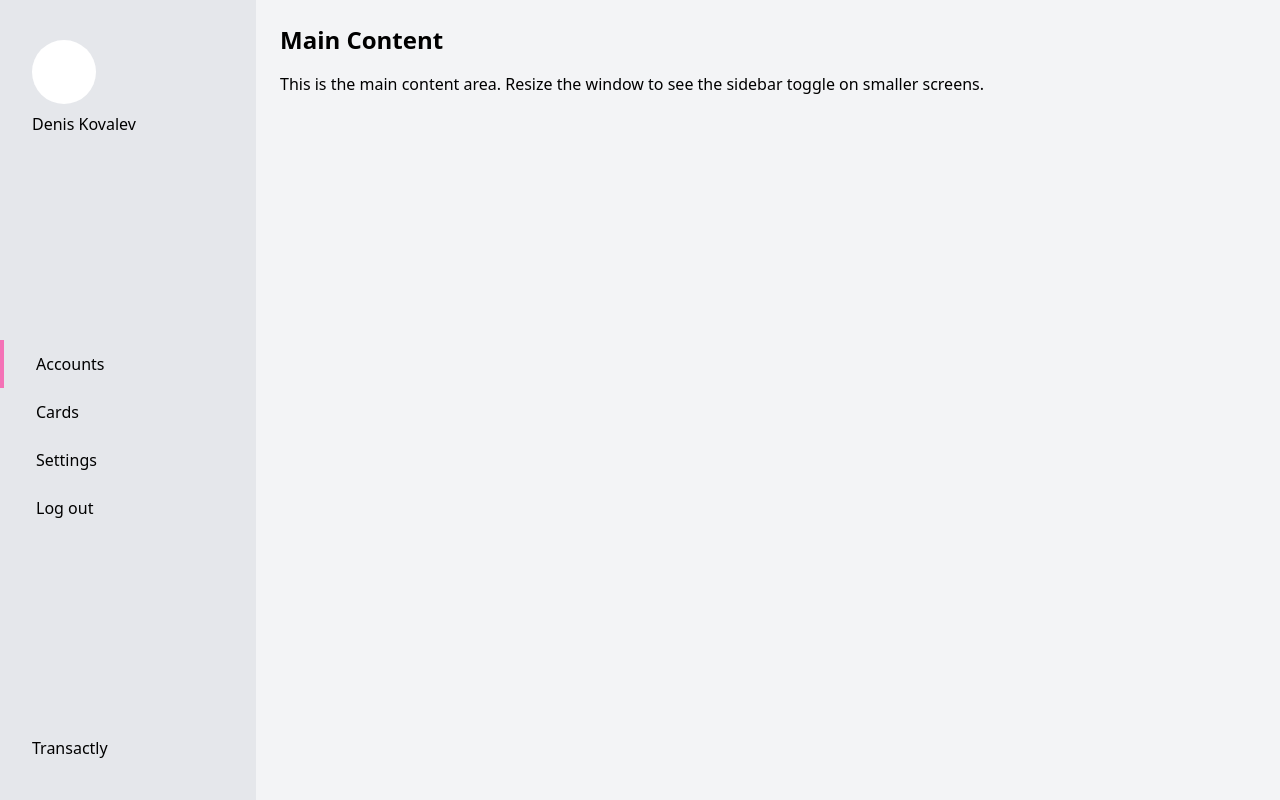
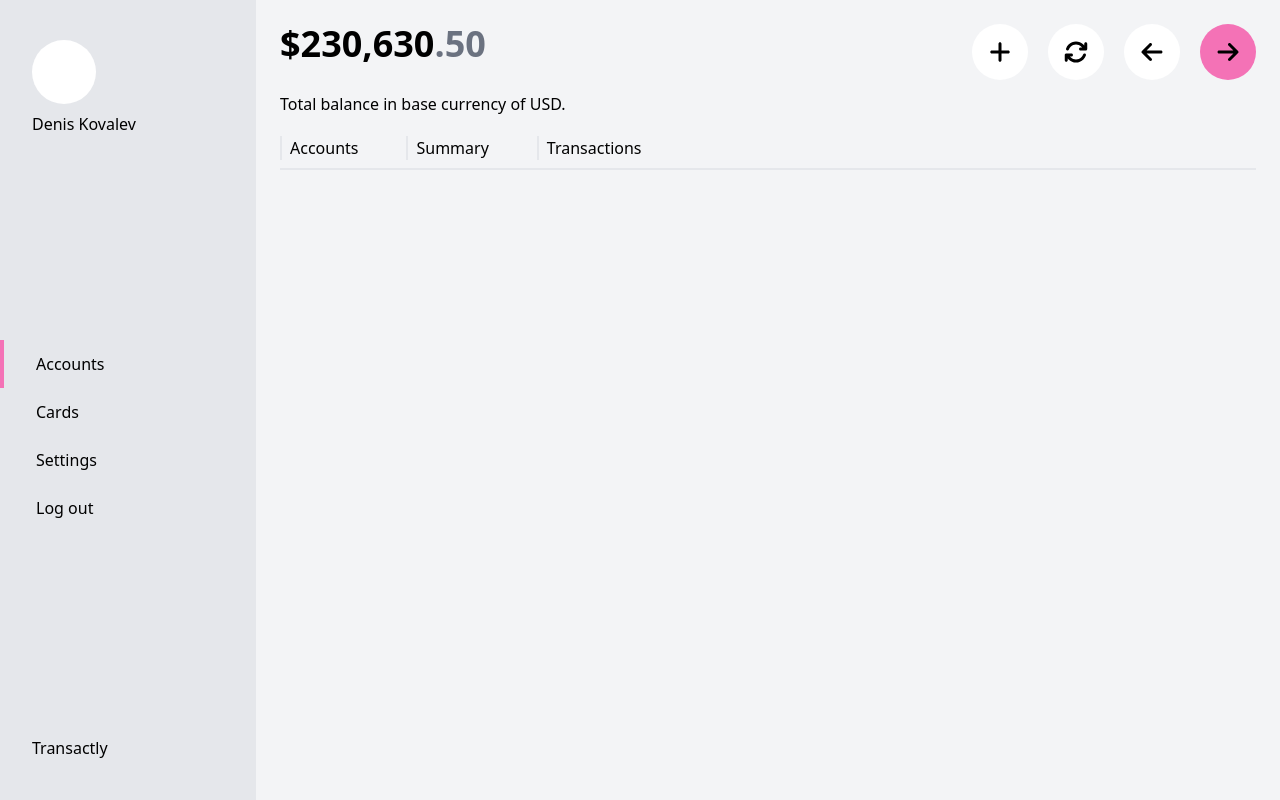
Before and after one commit to SHHristov20/Transactly, a React (Vite) app in the folder Transactly/Transactly.Client/: page / in a window 1280 px wide. Built offline with nearby package versions, Linux system fonts and the light colour scheme.

Commit message:
Create dashboard header

```diff
--- /dev/null
+++ b/Transactly/Transactly.Client/src/Components/Header.jsx
@@ -0,0 +1,49 @@
+import React from "react";
+import { FaPlus } from "react-icons/fa6";
+import { FaArrowsRotate } from "react-icons/fa6";
+import { FaArrowLeft } from "react-icons/fa6";
+import { FaArrowRight } from "react-icons/fa6";
+
+const Header = () => {
+  return (
+    <React.Fragment>
+      <div className="flex-1 p-6 overflow-y-auto space-y-3">
+        <div className="flex flex-col md:flex-row justify-between">
+          <h1 className="text-4xl font-bold mb-4">
+            $230,630<span className="text-gray-500">.50</span>
+          </h1>
+
+          <div className="flex gap-x-5">
+            <div className="bg-white w-14 h-14 rounded-full flex justify-center items-center text-2xl cursor-pointer hover:bg-gray-200 transition-colors duration-300">
+              <FaPlus />
+            </div>
+            <div className="bg-white w-14 h-14 rounded-full flex justify-center items-center text-2xl cursor-pointer hover:bg-gray-200 transition-colors duration-300">
+              <FaArrowsRotate />
+            </div>
+            <div className="bg-white w-14 h-14 rounded-full flex justify-center items-center text-2xl cursor-pointer hover:bg-gray-200 transition-colors duration-300">
+              <FaArrowLeft />
+            </div>
+            <div className="bg-pink-400 w-14 h-14 rounded-full flex justify-center items-center text-2xl cursor-pointer hover:bg-pink-500 transition-colors duration-300">
+              <FaArrowRight />
+            </div>
+          </div>
+        </div>
+        <p>Total balance in base currency of USD.</p>
+
+        <div className="flex justify-between md:justify-start md:gap-x-10 border-b-[2px] py-2">
+          <h1 className="px-2 border-l-[2px] transition-colors duration-300 hover:border-pink-400 cursor-pointer">
+            Accounts
+          </h1>
+          <h1 className="px-2 border-l-[2px] transition-colors duration-300 hover:border-pink-400 cursor-pointer">
+            Summary
+          </h1>
+          <h1 className="px-2 border-l-[2px] transition-colors duration-300 hover:border-pink-400 cursor-pointer">
+            Transactions
+          </h1>
+        </div>
+      </div>
+    </React.Fragment>
+  );
+};
+
+export default Header;
--- /dev/null
+++ b/Transactly/Transactly.Client/src/Components/Sidebar.jsx
@@ -0,0 +1,37 @@
+/* eslint-disable react/prop-types */
+import React from "react";
+
+const Sidebar = (props) => {
+  return (
+    <React.Fragment>
+      <div
+        className={`fixed lg:static top-0 left-0 h-full bg-gray-200 w-64 py-10 flex flex-col justify-between transform ${
+          props.isSidebarOpen ? "translate-x-0" : "-translate-x-full"
+        } transition-transform duration-300 lg:translate-x-0`}
+      >
+        <div className="space-y-2 px-8">
+          <div className="h-16 w-16 bg-white rounded-full"></div>
+          <h1>Denis Kovalev</h1>
+        </div>
+        <div className="">
+          <h1 className="transition-colors duration-300 border-l-[4px] border-pink-400 px-8 py-3 hover:border-l-[4px] hover:border-pink-400 cursor-pointer">
+            Accounts
+          </h1>
+          <h1 className="transition-colors duration-300 px-8 py-3 border-l-[4px] hover:border-pink-400 cursor-pointer">
+            Cards
+          </h1>
+          <h1 className="transition-colors duration-300 px-8 py-3 border-l-[4px] hover:border-pink-400 cursor-pointer">
+            Settings
+          </h1>
+          <h1 className="transition-colors duration-300 px-8 py-3 border-l-[4px] hover:border-pink-400 cursor-pointer">
+            Log out
+          </h1>
+        </div>
+
+        <div className="px-8">Transactly</div>
+      </div>
+    </React.Fragment>
+  );
+};
+
+export default Sidebar;
--- a/Transactly/Transactly.Client/src/Pages/Home.jsx
+++ b/Transactly/Transactly.Client/src/Pages/Home.jsx
@@ -1,4 +1,6 @@
 import React, { useState } from "react";
+import Header from "../Components/Header";
+import Sidebar from "../Components/Sidebar";
 
 const Home = () => {
   const [isSidebarOpen, setIsSidebarOpen] = useState(false);
@@ -10,32 +12,14 @@ const Home = () => {
   return (
     <React.Fragment>
       <div className="h-screen flex overflow-hidden">
-        <div
-          className={`fixed lg:static top-0 left-0 h-full bg-gray-200 w-64 py-10 flex flex-col justify-between transform ${
-            isSidebarOpen ? "translate-x-0" : "-translate-x-full"
-          } transition-transform duration-300 lg:translate-x-0`}
-        >
-          <div className="space-y-2 px-8">
-            <div className="h-16 w-16 bg-white rounded-full"></div>
-            <h1>Denis Kovalev</h1>
-          </div>
-          <div className="">
-            <h1 className="transition-colors duration-300 border-l-[4px] border-pink-400 px-8 py-3 hover:border-l-[4px] hover:border-pink-400 cursor-pointer">
-              Accounts
-            </h1>
-            <h1 className="transition-colors duration-300 px-8 py-3 border-l-[4px] hover:border-pink-400 cursor-pointer">
-              Cards
-            </h1>
-            <h1 className="transition-colors duration-300 px-8 py-3 border-l-[4px] hover:border-pink-400 cursor-pointer">
-              Settings
-            </h1>
-            <h1 className="transition-colors duration-300 px-8 py-3 border-l-[4px] hover:border-pink-400 cursor-pointer">
-              Log out
-            </h1>
-          </div>
+        {isSidebarOpen && (
+          <div
+            className="fixed inset-0 bg-black bg-opacity-50 lg:hidden"
+            onClick={toggleSidebar}
+          ></div>
+        )}
 
-          <div className="px-8">Transactly</div>
-        </div>
+        <Sidebar isSidebarOpen={isSidebarOpen} />
 
         <div className="flex-1 flex flex-col bg-gray-100">
           <div className="bg-white shadow-md p-4 flex items-center justify-between lg:hidden">
@@ -58,24 +42,11 @@ const Home = () => {
                 />
               </svg>
             </button>
-            <span className="text-xl font-semibold">My App</span>
+            <span className="text-xl font-semibold">Dashboard</span>
           </div>
 
-          <div className="flex-1 p-6 overflow-y-auto">
-            <h1 className="text-2xl font-bold mb-4">Main Content</h1>
-            <p>
-              This is the main content area. Resize the window to see the
-              sidebar toggle on smaller screens.
-            </p>
-          </div>
+          <Header />
         </div>
-
-        {/* {isSidebarOpen && (
-          <div
-            className="fixed inset-0 bg-black bg-opacity-50 lg:hidden"
-            onClick={toggleSidebar}
-          ></div>
-        )} */}
       </div>
     </React.Fragment>
   );
--- a/Transactly/Transactly.Client/src/index.output.css
+++ b/Transactly/Transactly.Client/src/index.output.css
@@ -558,53 +558,21 @@ video {
   position: fixed;
 }
 
-.absolute {
-  position: absolute;
-}
-
 .inset-0 {
   inset: 0px;
-}
-
-.bottom-0 {
-  bottom: 0px;
 }
 
 .left-0 {
   left: 0px;
 }
 
-.left-4 {
-  left: 1rem;
-}
-
-.top-4 {
-  top: 1rem;
-}
-
 .top-0 {
   top: 0px;
-}
-
-.z-50 {
-  z-index: 50;
 }
 
 .my-2 {
   margin-top: 0.5rem;
   margin-bottom: 0.5rem;
-}
-
-.ml-0 {
-  margin-left: 0px;
-}
-
-.mt-4 {
-  margin-top: 1rem;
-}
-
-.mt-8 {
-  margin-top: 2rem;
 }
 
 .mb-4 {
@@ -627,28 +595,24 @@ video {
   height: 3rem;
 }
 
-.h-screen {
-  height: 100vh;
+.h-14 {
+  height: 3.5rem;
 }
 
-.h-8 {
-  height: 2rem;
+.h-16 {
+  height: 4rem;
+}
+
+.h-6 {
+  height: 1.5rem;
 }
 
 .h-full {
   height: 100%;
 }
 
-.h-6 {
-  height: 1.5rem;
-}
-
-.h-20 {
-  height: 5rem;
-}
-
-.h-16 {
-  height: 4rem;
+.h-screen {
+  height: 100vh;
 }
 
 .w-10 {
@@ -659,32 +623,28 @@ video {
   width: 3rem;
 }
 
+.w-14 {
+  width: 3.5rem;
+}
+
+.w-16 {
+  width: 4rem;
+}
+
+.w-6 {
+  width: 1.5rem;
+}
+
+.w-64 {
+  width: 16rem;
+}
+
 .w-full {
   width: 100%;
 }
 
 .w-screen {
   width: 100vw;
-}
-
-.w-1 {
-  width: 0.25rem;
-}
-
-.w-16 {
-  width: 4rem;
-}
-
-.w-64 {
-  width: 16rem;
-}
-
-.w-6 {
-  width: 1.5rem;
-}
-
-.w-20 {
-  width: 5rem;
 }
 
 .flex-1 {
@@ -709,10 +669,6 @@ video {
   cursor: pointer;
 }
 
-.flex-row {
-  flex-direction: row;
-}
-
 .flex-col {
   flex-direction: column;
 }
@@ -729,16 +685,13 @@ video {
   justify-content: space-between;
 }
 
-.gap-4 {
-  gap: 1rem;
+.gap-x-5 {
+  -moz-column-gap: 1.25rem;
+       column-gap: 1.25rem;
 }
 
 .gap-y-6 {
   row-gap: 1.5rem;
-}
-
-.gap-y-5 {
-  row-gap: 1.25rem;
 }
 
 .space-x-5 > :not([hidden]) ~ :not([hidden]) {
@@ -747,28 +700,16 @@ video {
   margin-left: calc(1.25rem * calc(1 - var(--tw-space-x-reverse)));
 }
 
-.space-y-4 > :not([hidden]) ~ :not([hidden]) {
-  --tw-space-y-reverse: 0;
-  margin-top: calc(1rem * calc(1 - var(--tw-space-y-reverse)));
-  margin-bottom: calc(1rem * var(--tw-space-y-reverse));
-}
-
-.space-y-5 > :not([hidden]) ~ :not([hidden]) {
-  --tw-space-y-reverse: 0;
-  margin-top: calc(1.25rem * calc(1 - var(--tw-space-y-reverse)));
-  margin-bottom: calc(1.25rem * var(--tw-space-y-reverse));
-}
-
-.space-y-10 > :not([hidden]) ~ :not([hidden]) {
-  --tw-space-y-reverse: 0;
-  margin-top: calc(2.5rem * calc(1 - var(--tw-space-y-reverse)));
-  margin-bottom: calc(2.5rem * var(--tw-space-y-reverse));
-}
-
 .space-y-2 > :not([hidden]) ~ :not([hidden]) {
   --tw-space-y-reverse: 0;
   margin-top: calc(0.5rem * calc(1 - var(--tw-space-y-reverse)));
   margin-bottom: calc(0.5rem * var(--tw-space-y-reverse));
+}
+
+.space-y-3 > :not([hidden]) ~ :not([hidden]) {
+  --tw-space-y-reverse: 0;
+  margin-top: calc(0.75rem * calc(1 - var(--tw-space-y-reverse)));
+  margin-bottom: calc(0.75rem * var(--tw-space-y-reverse));
 }
 
 .overflow-hidden {
@@ -783,46 +724,20 @@ video {
   border-radius: 9999px;
 }
 
-.rounded-md {
-  border-radius: 0.375rem;
-}
-
-.rounded {
-  border-radius: 0.25rem;
-}
-
 .border-b-\[1px\] {
   border-bottom-width: 1px;
 }
 
-.border-r {
-  border-right-width: 1px;
+.border-b-\[2px\] {
+  border-bottom-width: 2px;
 }
 
-.border-b {
-  border-bottom-width: 1px;
-}
-
-.border-l-2 {
+.border-l-\[2px\] {
   border-left-width: 2px;
-}
-
-.border-l-\[3px\] {
-  border-left-width: 3px;
 }
 
 .border-l-\[4px\] {
   border-left-width: 4px;
-}
-
-.border-gray-200 {
-  --tw-border-opacity: 1;
-  border-color: rgb(229 231 235 / var(--tw-border-opacity, 1));
-}
-
-.border-gray-600 {
-  --tw-border-opacity: 1;
-  border-color: rgb(75 85 99 / var(--tw-border-opacity, 1));
 }
 
 .border-pink-400 {
@@ -835,6 +750,26 @@ video {
   background-color: rgb(245 247 250 / var(--tw-bg-opacity, 1));
 }
 
+.bg-black {
+  --tw-bg-opacity: 1;
+  background-color: rgb(0 0 0 / var(--tw-bg-opacity, 1));
+}
+
+.bg-gray-100 {
+  --tw-bg-opacity: 1;
+  background-color: rgb(243 244 246 / var(--tw-bg-opacity, 1));
+}
+
+.bg-gray-200 {
+  --tw-bg-opacity: 1;
+  background-color: rgb(229 231 235 / var(--tw-bg-opacity, 1));
+}
+
+.bg-pink-400 {
+  --tw-bg-opacity: 1;
+  background-color: rgb(244 114 182 / var(--tw-bg-opacity, 1));
+}
+
 .bg-pink-600 {
   --tw-bg-opacity: 1;
   background-color: rgb(219 39 119 / var(--tw-bg-opacity, 1));
@@ -845,54 +780,21 @@ video {
   background-color: rgb(168 85 247 / var(--tw-bg-opacity, 1));
 }
 
-.bg-pink-500 {
-  --tw-bg-opacity: 1;
-  background-color: rgb(236 72 153 / var(--tw-bg-opacity, 1));
-}
-
 .bg-white {
   --tw-bg-opacity: 1;
   background-color: rgb(255 255 255 / var(--tw-bg-opacity, 1));
-}
-
-.bg-black {
-  --tw-bg-opacity: 1;
-  background-color: rgb(0 0 0 / var(--tw-bg-opacity, 1));
-}
-
-.bg-gray-100 {
-  --tw-bg-opacity: 1;
-  background-color: rgb(243 244 246 / var(--tw-bg-opacity, 1));
-}
-
-.bg-gray-800 {
-  --tw-bg-opacity: 1;
-  background-color: rgb(31 41 55 / var(--tw-bg-opacity, 1));
-}
-
-.bg-gray-200 {
-  --tw-bg-opacity: 1;
-  background-color: rgb(229 231 235 / var(--tw-bg-opacity, 1));
 }
 
 .bg-opacity-50 {
   --tw-bg-opacity: 0.5;
 }
 
-.p-5 {
-  padding: 1.25rem;
-}
-
-.p-2 {
-  padding: 0.5rem;
-}
-
 .p-4 {
   padding: 1rem;
 }
 
-.p-8 {
-  padding: 2rem;
+.p-5 {
+  padding: 1.25rem;
 }
 
 .p-6 {
@@ -909,21 +811,6 @@ video {
   padding-right: 1.25rem;
 }
 
-.py-2 {
-  padding-top: 0.5rem;
-  padding-bottom: 0.5rem;
-}
-
-.py-3 {
-  padding-top: 0.75rem;
-  padding-bottom: 0.75rem;
-}
-
-.px-4 {
-  padding-left: 1rem;
-  padding-right: 1rem;
-}
-
 .px-8 {
   padding-left: 2rem;
   padding-right: 2rem;
@@ -934,14 +821,14 @@ video {
   padding-bottom: 2.5rem;
 }
 
-.py-5 {
-  padding-top: 1.25rem;
-  padding-bottom: 1.25rem;
+.py-2 {
+  padding-top: 0.5rem;
+  padding-bottom: 0.5rem;
 }
 
-.px-3 {
-  padding-left: 0.75rem;
-  padding-right: 0.75rem;
+.py-3 {
+  padding-top: 0.75rem;
+  padding-bottom: 0.75rem;
 }
 
 .pb-5 {
@@ -967,16 +854,6 @@ video {
   line-height: 2.5rem;
 }
 
-.text-sm {
-  font-size: 0.875rem;
-  line-height: 1.25rem;
-}
-
-.text-lg {
-  font-size: 1.125rem;
-  line-height: 1.75rem;
-}
-
 .text-xl {
   font-size: 1.25rem;
   line-height: 1.75rem;
@@ -1000,24 +877,9 @@ video {
   color: rgb(254 92 115 / var(--tw-text-opacity, 1));
 }
 
-.text-white {
-  --tw-text-opacity: 1;
-  color: rgb(255 255 255 / var(--tw-text-opacity, 1));
-}
-
-.text-gray-400 {
-  --tw-text-opacity: 1;
-  color: rgb(156 163 175 / var(--tw-text-opacity, 1));
-}
-
 .text-gray-500 {
   --tw-text-opacity: 1;
   color: rgb(107 114 128 / var(--tw-text-opacity, 1));
-}
-
-.text-gray-600 {
-  --tw-text-opacity: 1;
-  color: rgb(75 85 99 / var(--tw-text-opacity, 1));
 }
 
 .text-gray-800 {
@@ -1025,10 +887,9 @@ video {
   color: rgb(31 41 55 / var(--tw-text-opacity, 1));
 }
 
-.shadow-lg {
-  --tw-shadow: 0 10px 15px -3px rgb(0 0 0 / 0.1), 0 4px 6px -4px rgb(0 0 0 / 0.1);
-  --tw-shadow-colored: 0 10px 15px -3px var(--tw-shadow-color), 0 4px 6px -4px var(--tw-shadow-color);
-  box-shadow: var(--tw-ring-offset-shadow, 0 0 #0000), var(--tw-ring-shadow, 0 0 #0000), var(--tw-shadow);
+.text-white {
+  --tw-text-opacity: 1;
+  color: rgb(255 255 255 / var(--tw-text-opacity, 1));
 }
 
 .shadow-md {
@@ -1037,20 +898,14 @@ video {
   box-shadow: var(--tw-ring-offset-shadow, 0 0 #0000), var(--tw-ring-shadow, 0 0 #0000), var(--tw-shadow);
 }
 
-.transition-all {
-  transition-property: all;
+.transition-colors {
+  transition-property: color, background-color, border-color, text-decoration-color, fill, stroke;
   transition-timing-function: cubic-bezier(0.4, 0, 0.2, 1);
   transition-duration: 150ms;
 }
 
 .transition-transform {
   transition-property: transform;
-  transition-timing-function: cubic-bezier(0.4, 0, 0.2, 1);
-  transition-duration: 150ms;
-}
-
-.transition-colors {
-  transition-property: color, background-color, border-color, text-decoration-color, fill, stroke;
   transition-timing-function: cubic-bezier(0.4, 0, 0.2, 1);
   transition-duration: 150ms;
 }
@@ -1078,19 +933,41 @@ video {
   border-color: rgb(244 114 182 / var(--tw-border-opacity, 1));
 }
 
-.hover\:bg-gray-100:hover {
+.hover\:bg-gray-500:hover {
   --tw-bg-opacity: 1;
-  background-color: rgb(243 244 246 / var(--tw-bg-opacity, 1));
+  background-color: rgb(107 114 128 / var(--tw-bg-opacity, 1));
 }
 
-.hover\:bg-gray-700:hover {
+.hover\:bg-gray-200:hover {
   --tw-bg-opacity: 1;
-  background-color: rgb(55 65 81 / var(--tw-bg-opacity, 1));
+  background-color: rgb(229 231 235 / var(--tw-bg-opacity, 1));
 }
 
-.hover\:text-gray-800:hover {
-  --tw-text-opacity: 1;
-  color: rgb(31 41 55 / var(--tw-text-opacity, 1));
+.hover\:bg-gray-600:hover {
+  --tw-bg-opacity: 1;
+  background-color: rgb(75 85 99 / var(--tw-bg-opacity, 1));
+}
+
+.hover\:bg-pink-600:hover {
+  --tw-bg-opacity: 1;
+  background-color: rgb(219 39 119 / var(--tw-bg-opacity, 1));
+}
+
+.hover\:bg-pink-500:hover {
+  --tw-bg-opacity: 1;
+  background-color: rgb(236 72 153 / var(--tw-bg-opacity, 1));
+}
+
+.hover\:opacity-80:hover {
+  opacity: 0.8;
+}
+
+.hover\:opacity-60:hover {
+  opacity: 0.6;
+}
+
+.hover\:opacity-50:hover {
+  opacity: 0.5;
 }
 
 .focus\:outline-none:focus {
@@ -1111,6 +988,19 @@ video {
     width: 50%;
   }
 
+  .md\:flex-row {
+    flex-direction: row;
+  }
+
+  .md\:justify-start {
+    justify-content: flex-start;
+  }
+
+  .md\:gap-x-10 {
+    -moz-column-gap: 2.5rem;
+         column-gap: 2.5rem;
+  }
+
   .md\:text-4xl {
     font-size: 2.25rem;
     line-height: 2.5rem;
@@ -1120,10 +1010,6 @@ video {
 @media (min-width: 1024px) {
   .lg\:static {
     position: static;
-  }
-
-  .lg\:relative {
-    position: relative;
   }
 
   .lg\:hidden {
```
